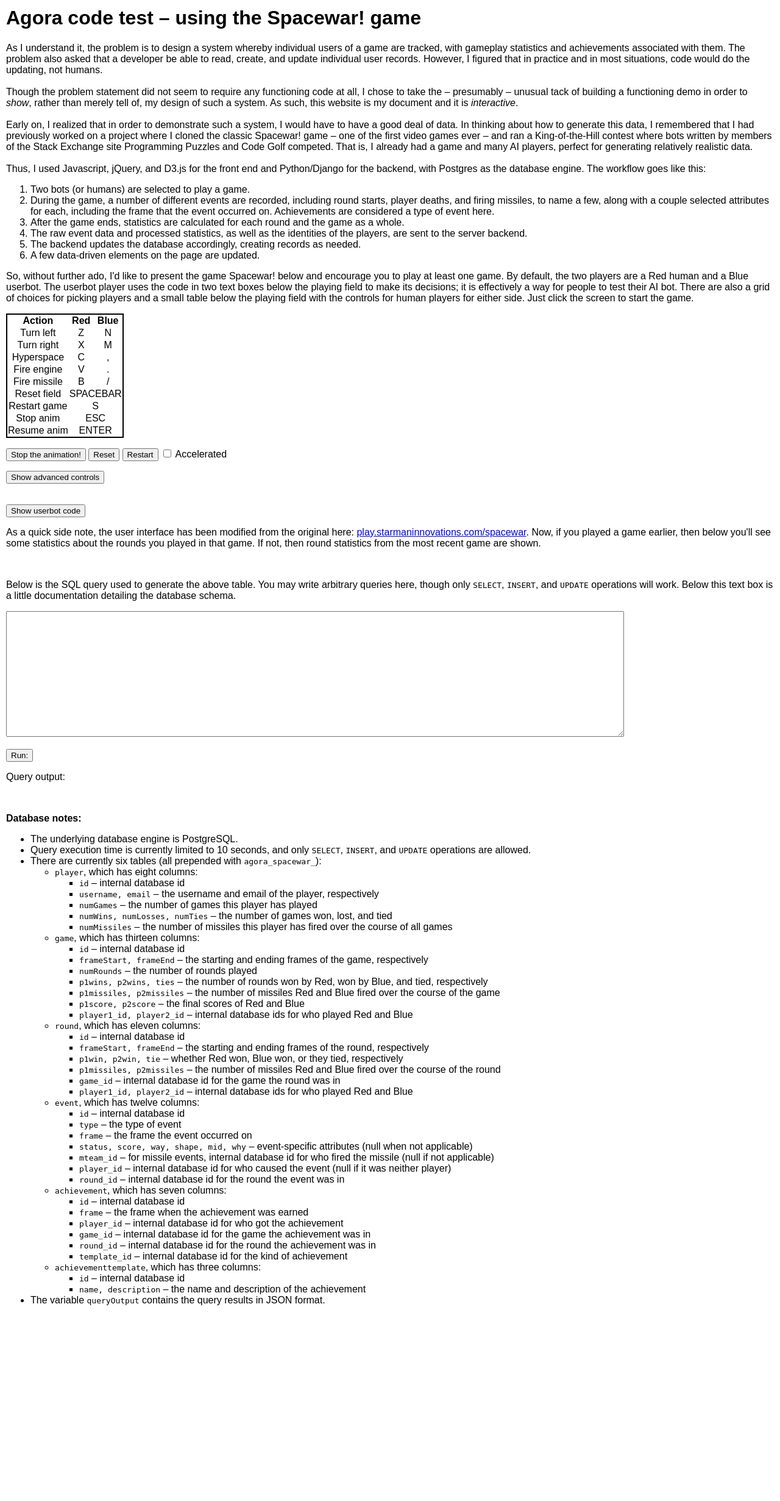
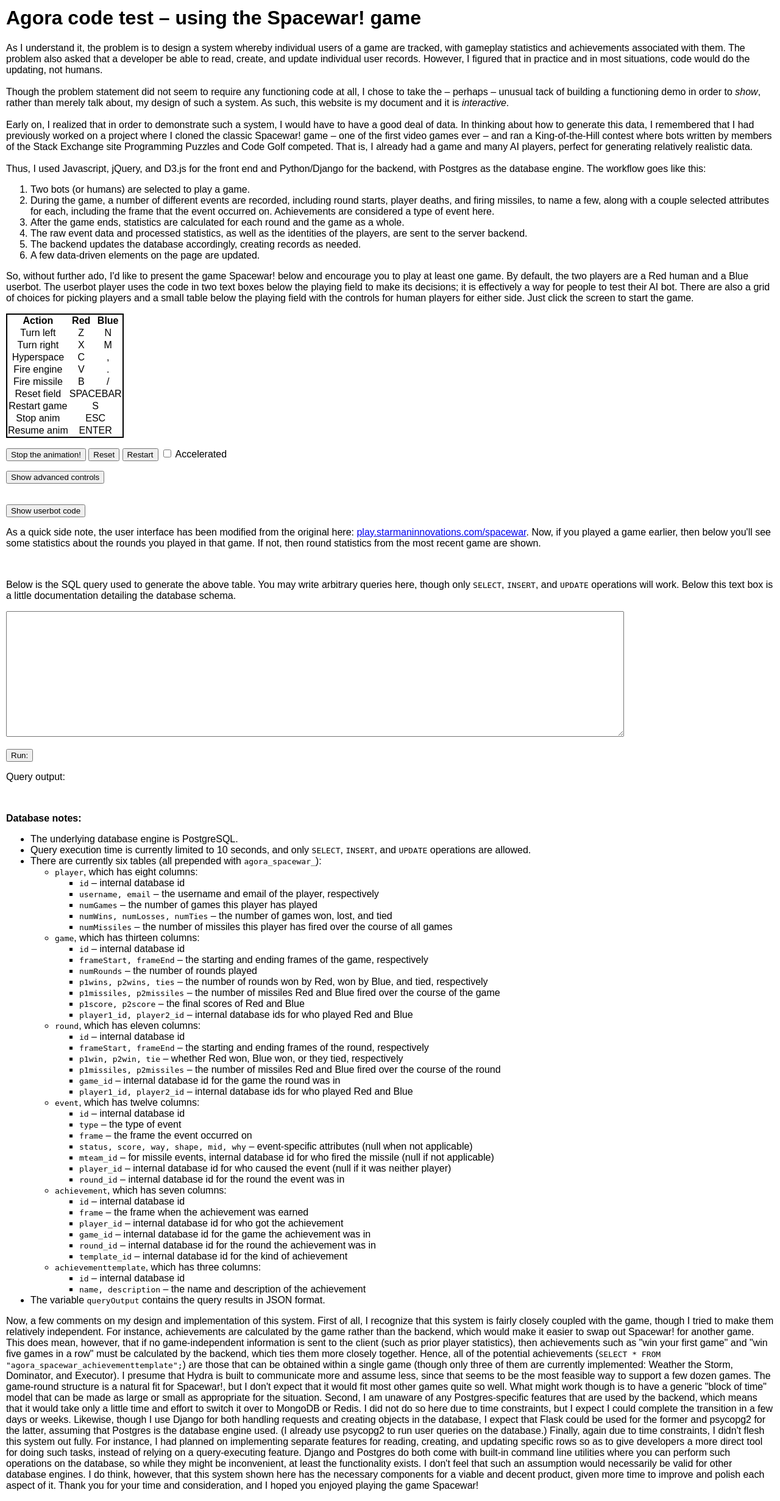
Before and after one commit to elendiastarman/agora_spacewar, a Django app: template agora_spacewar/templates/agora_spacewar/main.html in a window 1280 px wide. Shown: the whole page at 61% size. Before the commit the page ends 2140 px from the top, so only its background shows below. Run offline with Django 3.2, Linux system fonts and the light colour scheme; the template is opened without the code that fills it, so the values that code supplies are empty; some libraries are stand-ins or nearby versions.

Commit message:
More words.

```diff
--- a/agora_spacewar/templates/agora_spacewar/main.html
+++ b/agora_spacewar/templates/agora_spacewar/main.html
@@ -36,7 +36,7 @@
 
         <br/><br/>
 
-        Though the problem statement did not seem to require any functioning code at all, I chose to take the &ndash; presumably &ndash; unusual tack of building a functioning demo in order to <em>show</em>, rather than merely tell of, my design of such a system. As such, this website is my document and it is <em>interactive</em>.
+        Though the problem statement did not seem to require any functioning code at all, I chose to take the &ndash; perhaps &ndash; unusual tack of building a functioning demo in order to <em>show</em>, rather than merely talk about, my design of such a system. As such, this website is my document and it is <em>interactive</em>.
 
         <br/><br/>
 
@@ -258,6 +258,16 @@ function userbot_getActions(gameInfo, botVars) {
             <li>The variable <code>queryOutput</code> contains the query results in JSON format.</li>
         </ul>
 
+        <p>
+        Now, a few comments on my design and implementation of this system. First of all, I recognize that this system is fairly closely coupled with the game, though I tried to make them relatively independent. For instance, achievements are calculated by the game rather than the backend, which would make it easier to swap out Spacewar! for another game. This does mean, however, that if no game-independent information is sent to the client (such as prior player statistics), then achievements such as "win your first game" and "win five games in a row" must be calculated by the backend, which ties them more closely together. Hence, all of the potential achievements (<code>SELECT * FROM "agora_spacewar_achievementtemplate";</code>) are those that can be obtained within a single game (though only three of them are currently implemented: Weather the Storm, Dominator, and Executor). I presume that Hydra is built to communicate more and assume less, since that seems to be the most feasible way to support a few dozen games. The game-round structure is a natural fit for Spacewar!, but I don't expect that it would fit most other games quite so well. What might work though is to have a generic "block of time" model that can be made as large or small as appropriate for the situation.
+
+        Second, I am unaware of any Postgres-specific features that are used by the backend, which means that it would take only a little time and effort to switch it over to MongoDB or Redis. I did not do so here due to time constraints, but I expect I could complete the transition in a few days or weeks. Likewise, though I use Django for both handling requests and creating objects in the database, I expect that Flask could be used for the former and psycopg2 for the latter, assuming that Postgres is the database engine used. (I already use psycopg2 to run user queries on the database.)
+
+        Finally, again due to time constraints, I didn't flesh this system out fully. For instance, I had planned on implementing separate features for reading, creating, and updating specific rows so as to give developers a more direct tool for doing such tasks, instead of relying on a query-executing feature. Django and Postgres do both come with built-in command line utilities where you can perform such operations on the database, so while they might be inconvenient, at least the functionality exists. I don't feel that such an assumption would necessarily be valid for other database engines. I do think, however, that this system shown here has the necessary components for a viable and decent product, given more time to improve and polish each aspect of it.
+
+        Thank you for your time and consideration, and I hoped you enjoyed playing the game Spacewar!
+        </p>
+
 		<script src="https://code.jquery.com/jquery-1.10.2.js"></script>
 		<script src="http://ajax.googleapis.com/ajax/libs/prototype/1.7.3.0/prototype.js"></script>
 		<script src="https://d3js.org/d3.v4.min.js" charset="utf-8"></script>
```
